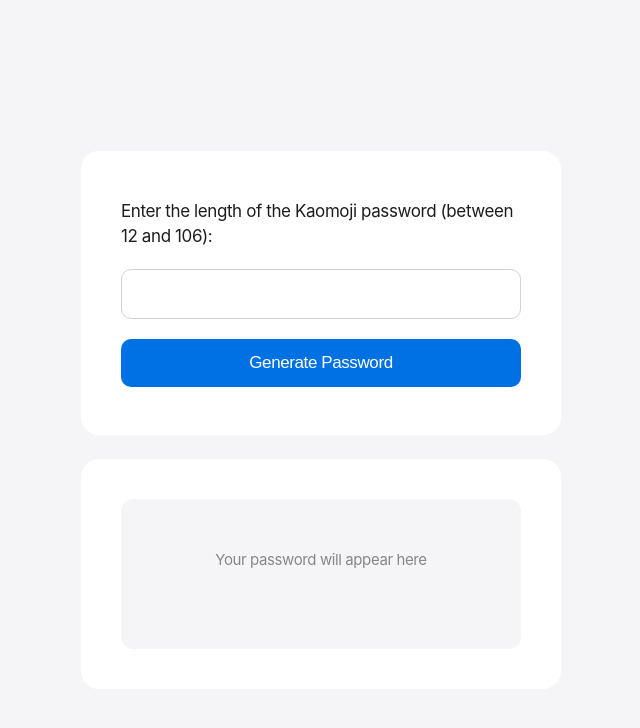
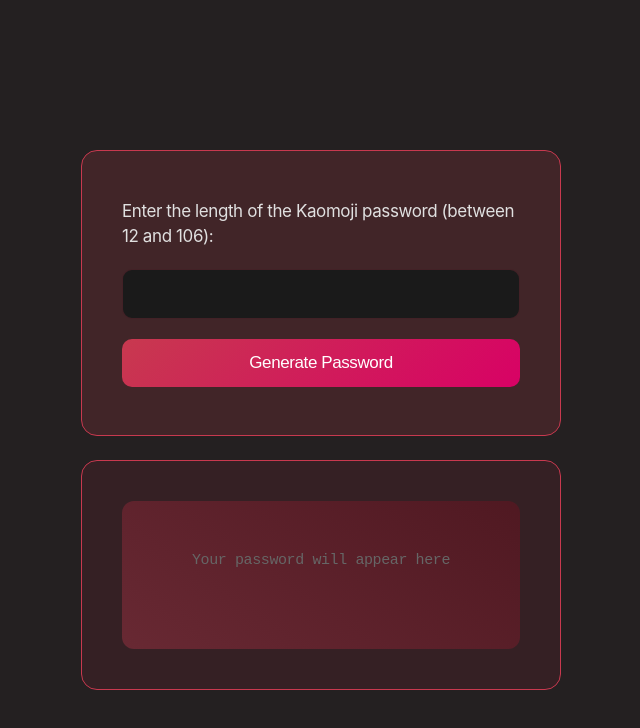
Before and after one commit to UnstoppableBlob/jackpot1, a website: page index.html in a window 1280 px wide. Shown: the whole page, without its empty margins (319-959 px from the left). Drawn offline with Linux system fonts and the light colour scheme.

Commit message:
restyled

```diff
--- a/style.css
+++ b/style.css
@@ -1,37 +1,54 @@
- * {
+* {
     margin: 0;
     padding: 0;
     box-sizing: border-box;
+    user-select: none;
+    -webkit-user-select: none;
+    -moz-user-select: none;
+    -ms-user-select: none;
+    -khtml-user-select: none;
 }
 
 html, body {
     font-family: -apple-system, BlinkMacSystemFont, 'SF Pro Display', 'Segoe UI', Roboto, sans-serif;
-    background: #f5f5f7;
+    animation: colorChange 2s steps(2, jump-none) infinite;
     min-height: 100vh;
     display: flex;
     flex-direction: column;
     justify-content: center;
     align-items: center;
     padding: 20px;
-    color: #1d1d1f;
+    color: #ffffff;
 }
 
+
+@keyframes colorChange {
+    0%   { background-color: #1d1c1c; }
+    25%  { background-color: #1f1d1d; }
+    50%  { background-color: #242021; }
+    75%  { background-color: #272122; }
+    100% { background-color: #272021; }
+}
+
+
 form {
-    background: #ffffff;
+    background: #c8394e2c;
     padding: 48px 40px;
-    border-radius: 18px;
+    border-radius: 16px;
     max-width: 480px;
     width: 100%;
     margin-bottom: 24px;
     transition: transform 0.3s cubic-bezier(0.4, 0, 0.2, 1);
+    border: 1px solid #c8394f;
 }
 
 form:hover {
     transform: translateY(-2px);
+    border-color: #e04159
 }
 
 form p {
-    color: #1d1d1f;
+    color: #e0e0e0;
     font-size: 17px;
     margin-bottom: 20px;
     font-weight: 400;
@@ -43,50 +60,49 @@ input[type="number"] {
     width: 100%;
     padding: 14px 16px;
     margin-bottom: 20px;
-    border: 1px solid #d2d2d7;
+    border: 1px solid #c8394e3b;
     border-radius: 10px;
     font-size: 17px;
     font-weight: 400;
     transition: all 0.25s cubic-bezier(0.4, 0, 0.2, 1);
-    background: #ffffff;
-    color: #1d1d1f;
+    background: #1a1a1a;
+    color: #ffffff;
     -webkit-appearance: none;
     appearance: none;
 }
 
 input[type="number"]:hover {
-    border-color: #86868b;
-    background: #fafafa;
+    border-color: #c8394ecc;
+    background: #222222;
 }
 
 input[type="number"]:focus {
     outline: none;
-    border-color: #0071e3;
-    background: #ffffff;
+    border-color: #e9435c;
+    background: linear-gradient(125deg, #d83c5450, #8a081c50);
     transform: scale(1.01);
 }
 
 button {
     width: 100%;
     padding: 14px;
-    background: #0071e3;
+    background: linear-gradient(135deg, #c8394f 0%, #d80165 100%);
     color: #ffffff;
     border: none;
     border-radius: 10px;
     font-size: 17px;
-    font-weight: 400;
+    font-weight: 500;
     cursor: pointer;
     transition: all 0.25s cubic-bezier(0.4, 0, 0.2, 1);
     letter-spacing: -0.4px;
 }
 
 button:hover {
-    background: #0077ed;
     transform: translateY(-1px);
+    filter: brightness(1.1);
 }
 
 button:active {
-    background: #006edb;
     transform: scale(0.98);
 }
 
@@ -99,20 +115,26 @@ button:active {
 }
 
 #outside-box {
-    background: #ffffff;
+    user-select: none;
+    background: #8024322f;
     padding: 40px;
-    border-radius: 18px;
+    border-radius: 16px;
     width: 100%;
     transition: transform 0.3s cubic-bezier(0.4, 0, 0.2, 1);
+    border: 1px solid #c8394f;
 }
 
 #outside-box:hover {
+    user-select: none;
     transform: translateY(-2px);
+    border-color: #e9435c;
 }
 
+
 #inside-box {
+    user-select: none;
     text-align: center;
-    background: #f5f5f7;
+    background: linear-gradient(35deg, #d83c5450, #8a081c50);
     padding: 32px 24px;
     border-radius: 12px;
     min-height: 120px;
@@ -123,38 +145,48 @@ button:active {
     transition: all 0.3s cubic-bezier(0.4, 0, 0.2, 1);
     cursor: pointer;
     position: relative;
-    border: 1px solid transparent;
 }
 
 #inside-box:hover {
-    background: #ebebed;
-    border-color: #d2d2d7;
+    user-select: none;
+    background: linear-gradient(35deg, #d83c5450, #8a081c50);
+    border-color: #ff6b9d;
 }
 
 #inside-box:active {
+    user-select: none;
     transform: scale(0.98);
 }
 
 #inside-box::after {
     content: 'Click to copy';
     font-size: 13px;
-    color: #86868b;
+    color: #888888;
     opacity: 0;
-    transition: opacity 0.2s ease;
+
     pointer-events: none;
     letter-spacing: -0.2px;
     margin-top: 12px;
     font-weight: 400;
+    user-select: none;
+    -webkit-user-select: none;
+    -moz-user-select: none;
+    -ms-user-select: none;
+    -khtml-user-select: none;
 }
 
 #inside-box:hover::after {
+    user-select: none;
     opacity: 1;
 }
 
 #output {
+    user-select: none;
     font-size: 28px;
-    color: #1d1d1f;
+    font-family: 'Courier New', Courier, monospace;
+    color: #ffffff;
     font-weight: 500;
+
     word-break: break-all;
     line-height: 1.5;
     min-height: 56px;
@@ -163,13 +195,13 @@ button:active {
     justify-content: center;
     letter-spacing: 1px;
     transition: all 0.2s ease;
-    user-select: all;
 }
 
 #output:empty::before {
+    user-select: none;
     content: 'Your password will appear here';
     font-size: 15px;
-    color: #86868b;
+    color: #666666;
     font-weight: 400;
     letter-spacing: -0.4px;
 }
@@ -181,13 +213,17 @@ button:active {
 }
 
 #inside-box.copied {
+    user-select: none;
     animation: copyPulse 0.3s ease;
+    border-color: #ff6b9d;
 }
 
 #inside-box.copied::after {
+    user-select: none;
+
     content: 'Copied!';
     opacity: 1;
-    color: #0071e3;
+    color: #ff6b9d;
 }
 
 @media (max-width: 600px) {
@@ -203,3 +239,17 @@ button:active {
         font-size: 15px;
     }
 }
+
+@media (max-width: 600px) {
+    form, #outside-box {
+        padding: 32px 24px;
+    }
+
+    #output {
+        font-size: 24px;
+    }
+
+    form p {
+        font-size: 15px;
+    }
+}
```
Also changed, not shown: script.js (line endings or trailing spaces).
